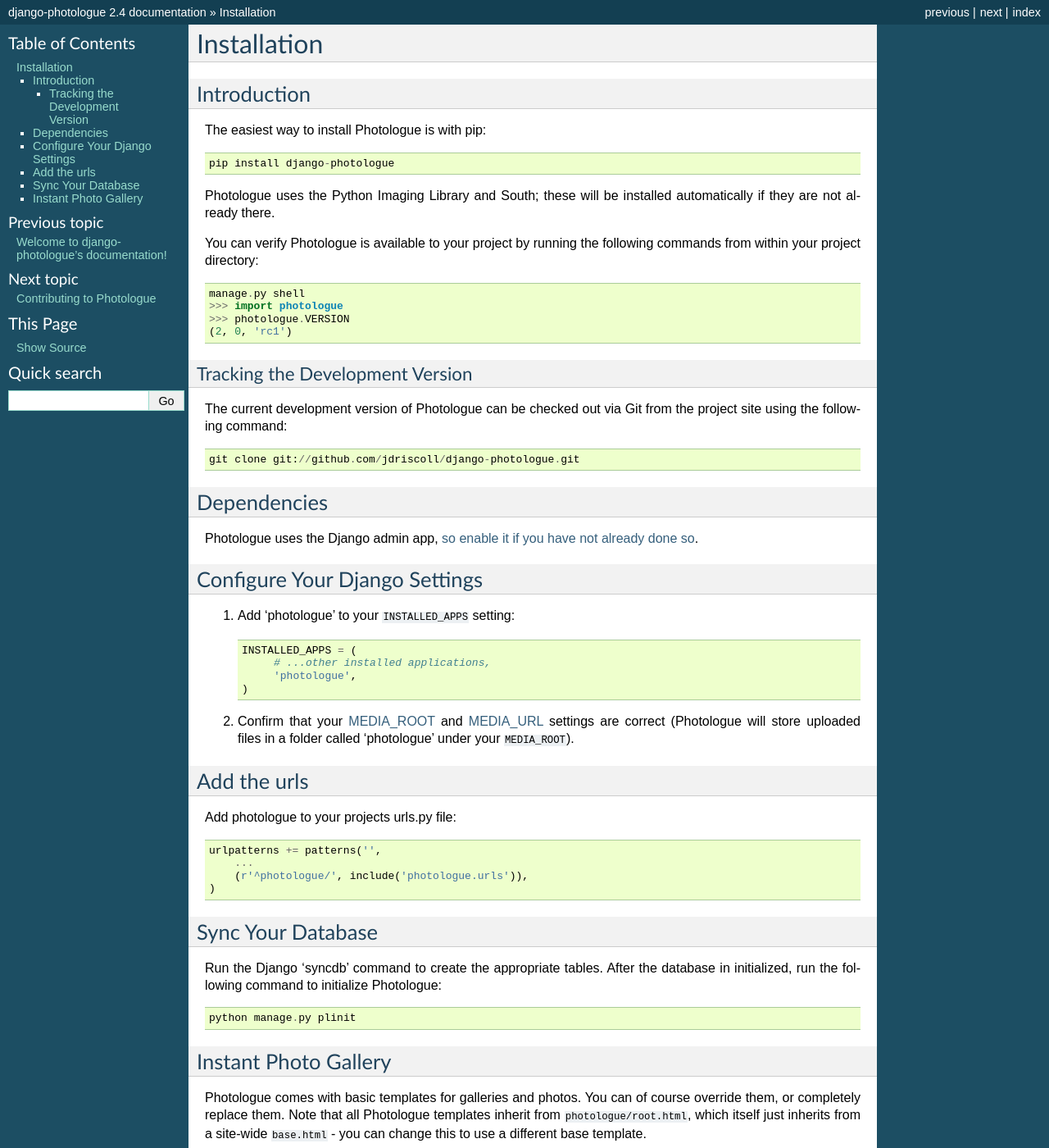
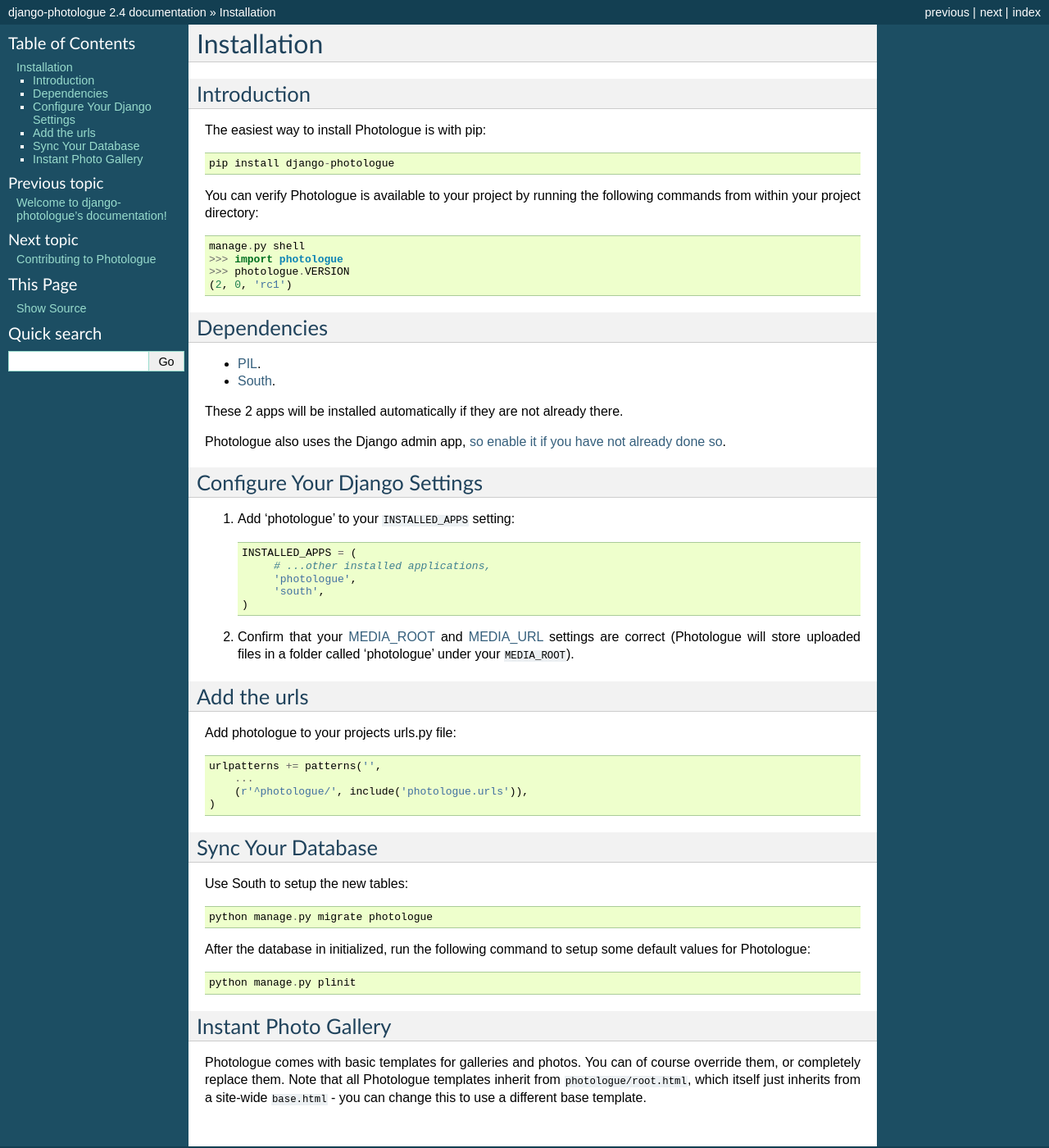
Before and after one commit to richardbarran/django-photologue, a Sphinx documentation site: the page built from docs/essentials/installation.rst, in a window 1280 px wide and 1400 px high. Shown: the whole window at 82% size. Built offline with Sphinx 7.4.7, drawn with Linux system fonts in a browser that asks for light colours.

```diff
--- a/docs/essentials/installation.rst
+++ b/docs/essentials/installation.rst
@@ -9,9 +9,6 @@ The easiest way to install Photologue is with pip::
 
    pip install django-photologue
 
-Photologue uses the Python Imaging Library and South; these will be installed
-automatically if they are not already there.
-
 You can verify Photologue is available to your project by running the following
 commands from within your project directory::
 
@@ -20,17 +17,15 @@ commands from within your project directory::
     >>> photologue.VERSION
     (2, 0, 'rc1')
 
-Tracking the Development Version
-^^^^^^^^^^^^^^^^^^^^^^^^^^^^^^^^
-
-The current development version of Photologue can be checked out via Git from the project site using the following command::
-
-    git clone git://github.com/jdriscoll/django-photologue.git
-
 Dependencies
 ------------
 
-Photologue uses the Django admin app, `so enable it if you have not already done so <https://docs.djangoproject.com/en/1.4/ref/contrib/admin/>`_.
+* `PIL <http://www.pythonware.com/products/pil/>`_.
+* `South <http://south.aeracode.org/>`_.
+
+These 2 apps will be installed automatically if they are not already there.
+
+Photologue also uses the Django admin app, `so enable it if you have not already done so <https://docs.djangoproject.com/en/1.4/ref/contrib/admin/>`_.
 
 Configure Your Django Settings
 ------------------------------
@@ -40,6 +35,7 @@ Configure Your Django Settings
     INSTALLED_APPS = (
          # ...other installed applications,
          'photologue',
+         'south',
     )
 
 #. Confirm that your `MEDIA_ROOT <https://docs.djangoproject.com/en/1.4/ref/settings/#media-root>`_ and
@@ -59,7 +55,12 @@ Add photologue to your projects urls.py file::
 Sync Your Database
 ------------------
 
-Run the Django 'syncdb' command to create the appropriate tables. After the database in initialized, run the following command to initialize Photologue::
+Use South to setup the new tables::
+
+    python manage.py migrate photologue
+
+After the database in initialized, run the following command to setup some
+default values for Photologue::
 
     python manage.py plinit
 
```
Also changed, not shown: docs/essentials/contributing.rst (+8 -5 lines).
